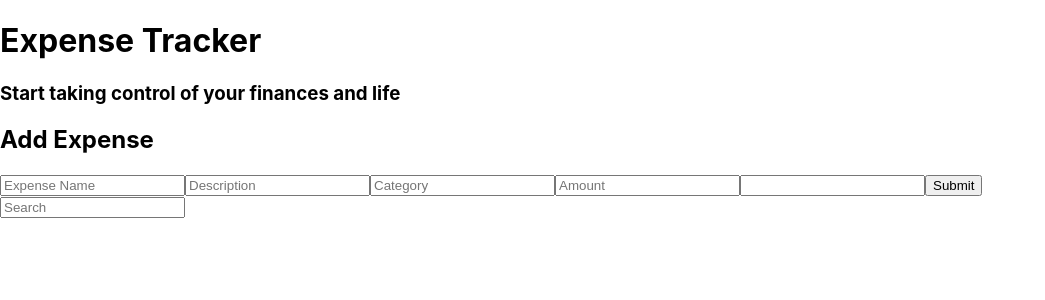
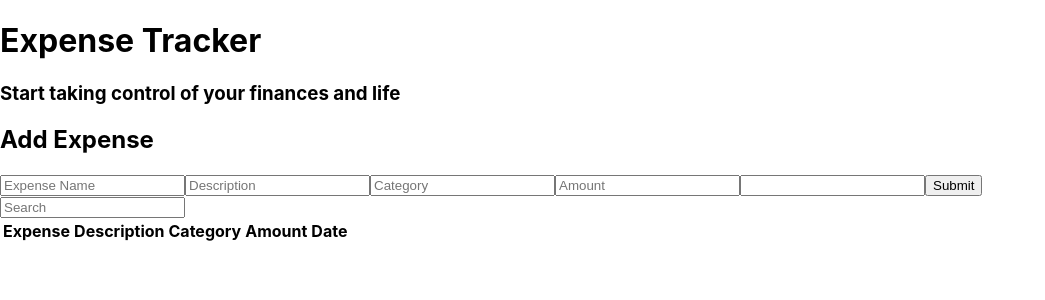
Before and after one commit to Kassim999999/Expence-tracker, a React (Create React App) app: page / in a window 1280 px wide. Shown: the top 300 px of the page, without its empty margins (0-1045 px from the left). Built offline with nearby package versions, Linux system fonts and the light colour scheme.

Commit message:
Created table

```diff
--- a/src/App.js
+++ b/src/App.js
@@ -2,6 +2,7 @@ import './App.css';
 import Form from './components/Form';
 import Header from './components/Header';
 import Searchbar from './components/Searchbar';
+import Table from './components/Table';
 
 function App() {
   return (
@@ -9,6 +10,7 @@ function App() {
       <Header/>
       <Form/>
       <Searchbar/>
+      <Table/>
     </div>
 
   );
--- a/src/components/Table.jsx
+++ b/src/components/Table.jsx
@@ -4,7 +4,15 @@ const Table = () => {
   return (
     <div>
         <table>
-
+            <thead>
+                <tr>
+                    <th>Expense</th>
+                    <th>Description</th>
+                    <th>Category</th>
+                    <th>Amount</th>
+                    <th>Date</th>
+                </tr>
+            </thead>
         </table>
     </div>
   )
```
